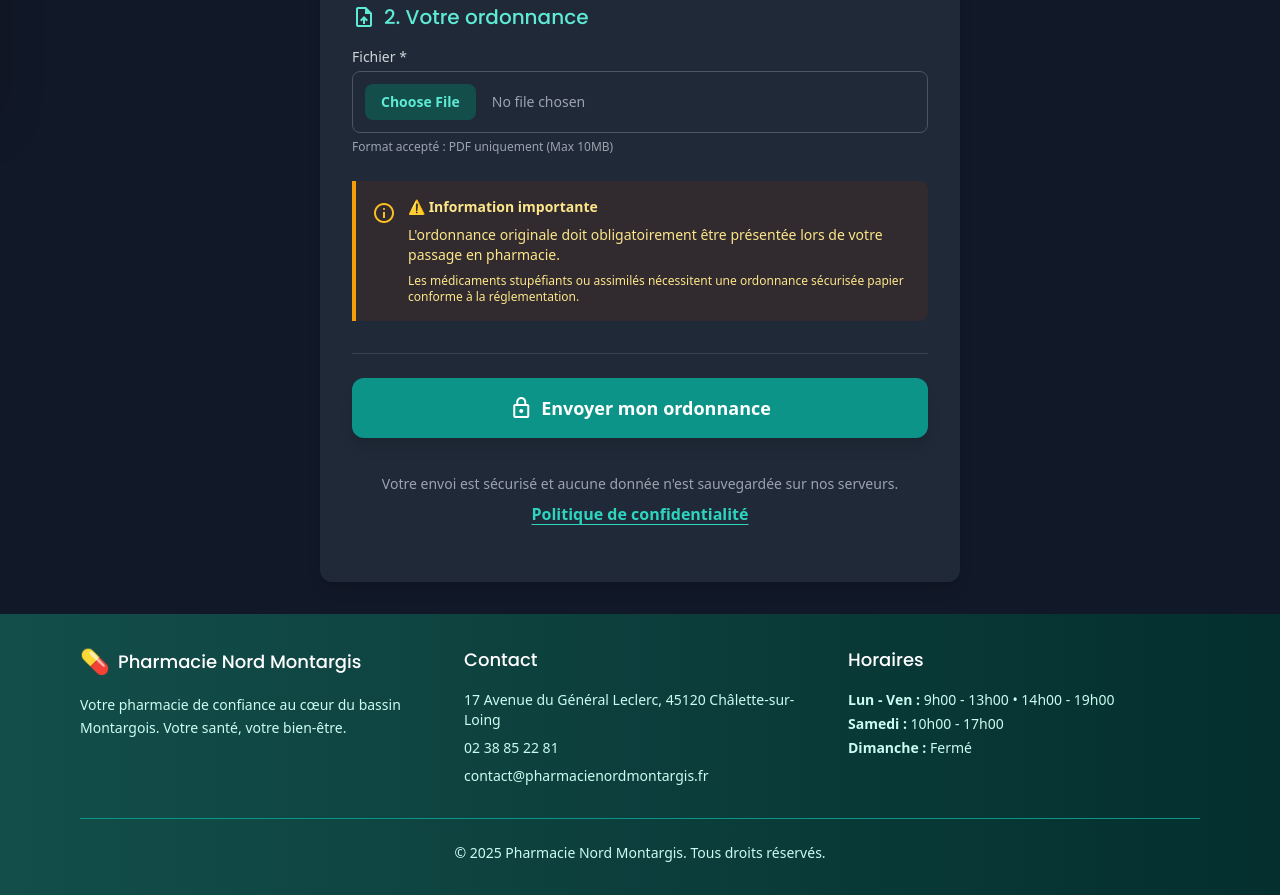
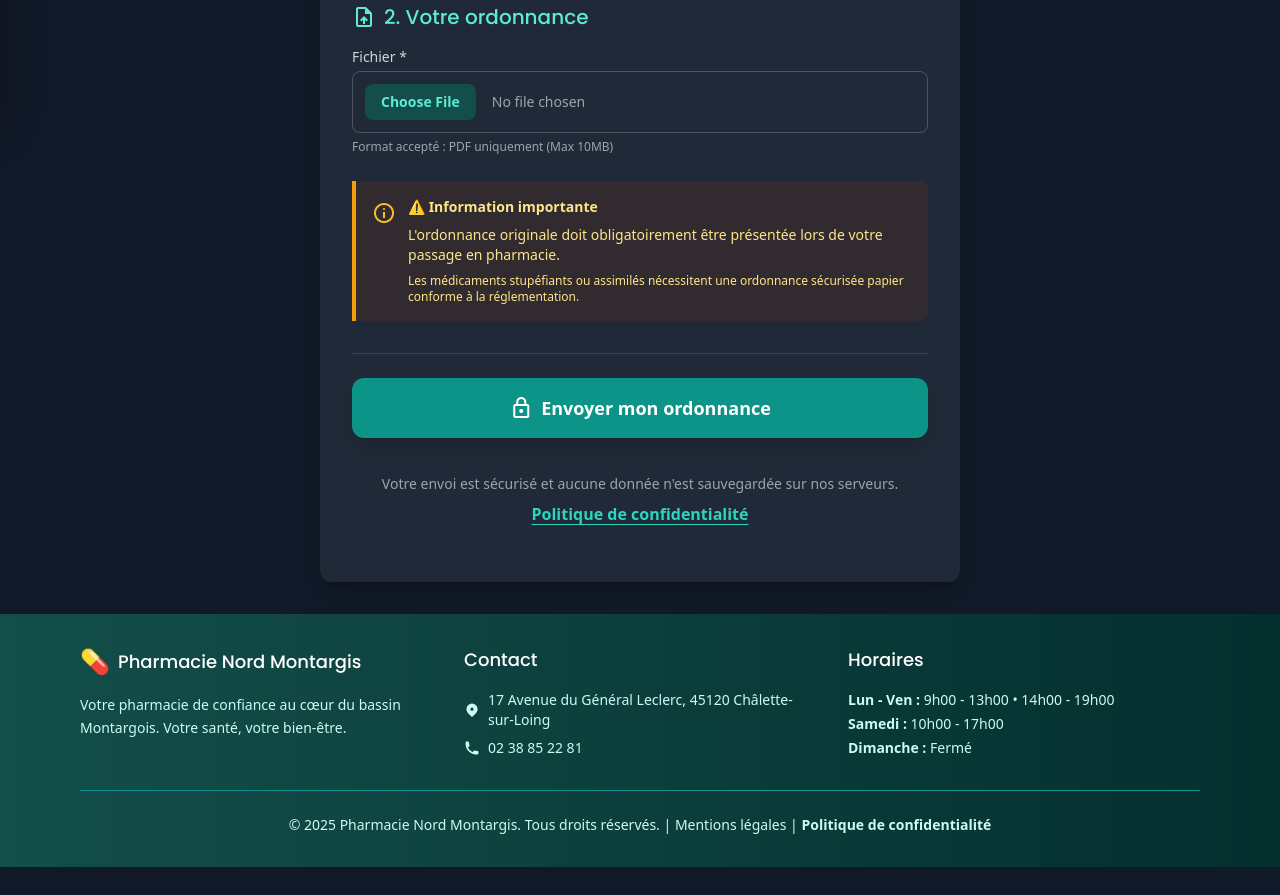
Before and after one commit to Inostra38/pharmacieNordMontargis, a plain HTML site: page frontend/secure.ordonnance.html in a window 1280 px wide. Shown: the part 695-1590 px from the top of the page. After the commit the page ends 1562 px from the top, so only its background shows below. Drawn offline with nearby package versions, Linux system fonts and the light colour scheme.

Commit message:
commit7_modifdiverses

```diff
--- a/backend/routes/cart.js
+++ b/backend/routes/cart.js
@@ -108,7 +108,7 @@ const createClientEmail = (details) => {
           `).join('')}
         </ul>
         <p style="font-size: 1.2em; font-weight: bold;">
-          Total estimé : ${formatPrice(total)}
+          Total à régler sur place : ${formatPrice(total)}
         </p>
         <hr>
         <p>Merci de votre confiance et à bientôt !</p>
--- a/frontend/secure.ordonnance.html
+++ b/frontend/secure.ordonnance.html
@@ -194,11 +194,13 @@
 
         </div>
     </main>
+<!-- Footer -->
     <footer
         class="bg-gradient-to-r from-teal-700 to-teal-800 dark:from-teal-900 dark:to-teal-950 text-white py-8 transition-colors-slow"
         role="contentinfo">
         <div class="max-w-6xl mx-auto px-4">
             <div class="grid grid-cols-1 md:grid-cols-3 gap-8 text-center md:text-left">
+                <!-- Informations principales -->
                 <div>
                     <h3 class="font-title text-lg mb-4 flex items-center justify-center md:justify-start">
                         <span class="text-2xl mr-2" aria-hidden="true">💊</span>Pharmacie Nord Montargis
@@ -207,16 +209,33 @@
                         Votre pharmacie de confiance au cœur du bassin Montargois. Votre santé, votre bien-être.
                     </p>
                 </div>
+
+                <!-- Contact -->
                 <div>
                     <h4 class="font-title text-lg mb-4">Contact</h4>
                     <div class="space-y-2 text-teal-100 text-sm">
-                        <p>17 Avenue du Général Leclerc, 45120 Châlette-sur-Loing</p>
-                        <p><a href="tel:+33238852281" class="hover:text-white transition-colors">02 38 85 22 81</a></p>
-                        <p><a href="mailto:contact@pharmacienordmontargis.fr"
-                                class="hover:text-white transition-colors break-all">contact@pharmacienordmontargis.fr</a>
+                        <p class="flex items-center justify-center md:justify-start">
+                            <svg class="w-4 h-4 mr-2 flex-shrink-0" fill="currentColor" viewBox="0 0 20 20"
+                                aria-hidden="true">
+                                <path fill-rule="evenodd"
+                                    d="M5.05 4.05a7 7 0 119.9 9.9L10 18.9l-4.95-4.95a7 7 0 010-9.9zM10 11a2 2 0 100-4 2 2 0 000 4z"
+                                    clip-rule="evenodd"></path>
+                            </svg>
+                            <span>17 Avenue du Général Leclerc, 45120 Châlette-sur-Loing</span>
+                        </p>
+                        <p class="flex items-center justify-center md:justify-start">
+                            <svg class="w-4 h-4 mr-2 flex-shrink-0" fill="currentColor" viewBox="0 0 20 20"
+                                aria-hidden="true">
+                                <path
+                                    d="M2 3a1 1 0 011-1h2.153a1 1 0 01.986.836l.74 4.435a1 1 0 01-.54 1.06l-1.548.773a11.037 11.037 0 006.105 6.105l.774-1.548a1 1 0 011.059-.54l4.435.74a1 1 0 01.836.986V17a1 1 0 01-1 1h-2C7.82 18 2 12.18 2 5V3z">
+                                </path>
+                            </svg>
+                            <a href="tel:+33238852281" class="hover:text-white transition-colors">02 38 85 22 81</a>
                         </p>
                     </div>
                 </div>
+
+                <!-- Horaires -->
                 <div>
                     <h4 class="font-title text-lg mb-4">Horaires</h4>
                     <div class="text-teal-100 text-sm space-y-1">
@@ -226,9 +245,13 @@
                     </div>
                 </div>
             </div>
+
             <div class="border-t border-teal-600 mt-8 pt-6 text-center">
                 <p class="text-teal-100 text-sm">
-                    © 2025 Pharmacie Nord Montargis. Tous droits réservés.
+                    © 2025 Pharmacie Nord Montargis. Tous droits réservés. |
+                    <a href="mentions-legales.html" class="hover:text-white transition-colors">Mentions légales</a> |
+                    <a href="politique-confidentialite.html"
+                        class="font-semibold hover:text-white transition-colors">Politique de confidentialité</a>
                 </p>
             </div>
         </div>
```
Also changed, not shown: frontend/index.html (+9 -8 lines).
